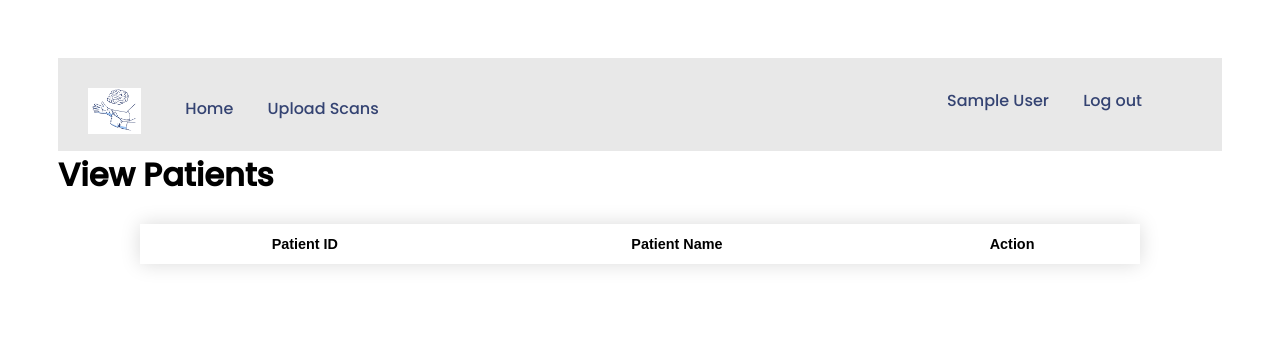
After one commit to MaryannGitonga/Brain-Tumor-Segmentation-Using-3D-Attention-Based-UNet, a Flask app: page /view_patients in a window 1280 px wide. The commit adds this page. Shown: the top 346 px of the page. Run offline with Flask 2, Linux system fonts and the light colour scheme; a user stored in the database is signed in; tables that the repository leaves empty hold one stand-in row (values such as "Sample post"); lists and menus that the app fills with data are empty; parts of the project's set-up code (start-up, migrations or seed data) failed here and were passed over; some web fonts are replaced.

Commit message:
Add viewing of patients and scans module

```diff
--- a/brain_seg_ui/segmentation/routes.py
+++ b/brain_seg_ui/segmentation/routes.py
@@ -164,6 +164,42 @@ def upload_scans():
         template = 'signup-page',
     )
 
+@main_bp.route('/view_patients', methods=['GET'])
+@login_required
+def view_patients():
+    patients = db.session.query(User).filter(User.role == None)
+
+    return render_template(
+        'patients.html',
+        template = 'dashboard-page',
+        patients = patients,
+        body = 'View Patients'
+    )
+
+@main_bp.route('/view_scans/<patient_ID>', methods=['GET'])
+@login_required
+def view_scans(patient_ID):
+    scans_list = list()
+    print("Patient ID: ", patient_ID)
+    scans = db.session.query(Scan).filter_by(patient_id = patient_ID)
+
+    patient = db.session.query(User).filter_by(id = patient_ID).first()
+
+    if scans.count() > 0:
+        for i in range(scans.count() - 1):
+            scans_list.append({
+                'scan': scans[i].scan_file,
+                'predicted': scans[i + 1].scan_file,
+                'created_on' : scans[i].created_on.date()
+            })
+
+        return render_template('scans.html',
+                            scans = scans_list,
+                            template = 'dashboard-page',
+                            body = 'Scans for: ' + ' ' +  str(patient.medical_id) + ' - ' + patient.first_name + ' ' + patient.last_name
+                            )
+    return redirect('main_bp.view_patients')
+
 @main_bp.route("/logout")
 @login_required
 def logout():
--- a/brain_seg_ui/segmentation/static/dist/css/dashboard.css
+++ b/brain_seg_ui/segmentation/static/dist/css/dashboard.css
@@ -71,3 +71,53 @@ h1 {
 #right {
     float: right;
 }
+
+.styled-table {
+    border-collapse: collapse;
+    margin: 25px auto;
+    font-size: 0.9em;
+    font-family: sans-serif;
+    min-width: 1000px;
+    box-shadow: 0 0 20px rgba(0, 0, 0, 0.15);
+}
+
+.styled-table th,
+.styled-table td {
+    padding: 12px 15px;
+    text-align: center;
+}
+
+.styled-table tbody tr {
+    border-bottom: 1px solid #dddddd;
+    font-weight: bold;
+    color: #344372;
+}
+
+.styled-table tbody tr:nth-of-type(even) {
+    background-color: #f3f3f3;
+}
+
+.styled-table tbody tr:last-of-type {
+    border-bottom: 2px solid #344372;
+}
+
+.styled-table tbody tr.active-row {
+    font-weight: bold;
+    color: #344372;
+}
+
+* {
+    box-sizing: border-box;
+}
+
+.img-container {
+    float: left;
+    width: 45%;
+    padding: 5px;
+}
+
+.clearfix::after {
+    content: "";
+    clear: both;
+    display: table;
+}
--- a/brain_seg_ui/segmentation/templates/nav.html
+++ b/brain_seg_ui/segmentation/templates/nav.html
@@ -16,7 +16,7 @@
       <a href="">Home</a>
       <a href="{{ url_for('main_bp.upload_scans') }}">Upload Scans</a>
       {% if current_user.role == neur %}
-      <a href="">View Patient Results</a>
+      <a href="{{ url_for('main_bp.view_patients') }}">View Patient Results</a>
       {% endif %}
     </span>
     <span id="right">
--- /dev/null
+++ b/brain_seg_ui/segmentation/templates/patients.html
@@ -0,0 +1,42 @@
+{% extends "layout.html" %} {% block pagestyles %}
+<link
+  href="{{ url_for('static', filename='dist/css/dashboard.css') }}"
+  rel="stylesheet"
+  type="text/css"
+/>
+<link rel="stylesheet" href="https://use.typekit.net/sus7rlu.css" />
+{% endblock %} {% block content %}
+<h1>{{ body }}</h1>
+
+<table class="styled-table">
+  <thead>
+    <tr>
+      <th>Patient ID</th>
+      <th>Patient Name</th>
+      <th>Action</th>
+    </tr>
+  </thead>
+  <tbody>
+    {% for patient in patients %}
+    <tr>
+      <td>{{ patient.medical_id }}</td>
+      <td>{{ patient.first_name + ' ' + patient.last_name }}</td>
+      <td>
+        <a
+          href="{{ url_for('main_bp.view_scans', patient_ID=patient.id) }}"
+          style="
+            text-decoration: none;
+            background-color: #344372;
+            color: #fff;
+            padding: 8px 10px;
+            border-radius: 6%;
+          "
+          >View Scans</a
+        >
+      </td>
+    </tr>
+    {% endfor %}
+  </tbody>
+</table>
+
+{% endblock %}
--- a/brain_seg_ui/segmentation/templates/upload_scans.html
+++ b/brain_seg_ui/segmentation/templates/upload_scans.html
@@ -1,6 +1,7 @@
 {% extends 'layout.html' %}
 
 {% block pagestyles %}
+<link rel="stylesheet" href="https://use.typekit.net/sus7rlu.css" />
   <link href="{{ url_for('static', filename='dist/css/account.css') }}" rel="stylesheet" type="text/css">
 {% endblock %}
 
```
Also changed, not shown: brain_seg_ui/segmentation/models.py (+10 -2 lines), brain_seg_ui/segmentation/templates/scans.html (added, +32 -0 lines), brain_seg_ui/segmentation/static/predicted/201.png (added), brain_seg_ui/segmentation/static/predicted/255.png (added), brain_seg_ui/segmentation/static/predicted/505.png (added), brain_seg_ui/segmentation/static/predicted/962.png (added), brain_seg_ui/segmentation/static/scans/201.png (added), brain_seg_ui/segmentation/static/scans/255.png (added), brain_seg_ui/segmentation/static/scans/278.png (added), brain_seg_ui/segmentation/static/scans/505.png (added), brain_seg_ui/segmentation/static/scans/962.png (added).
